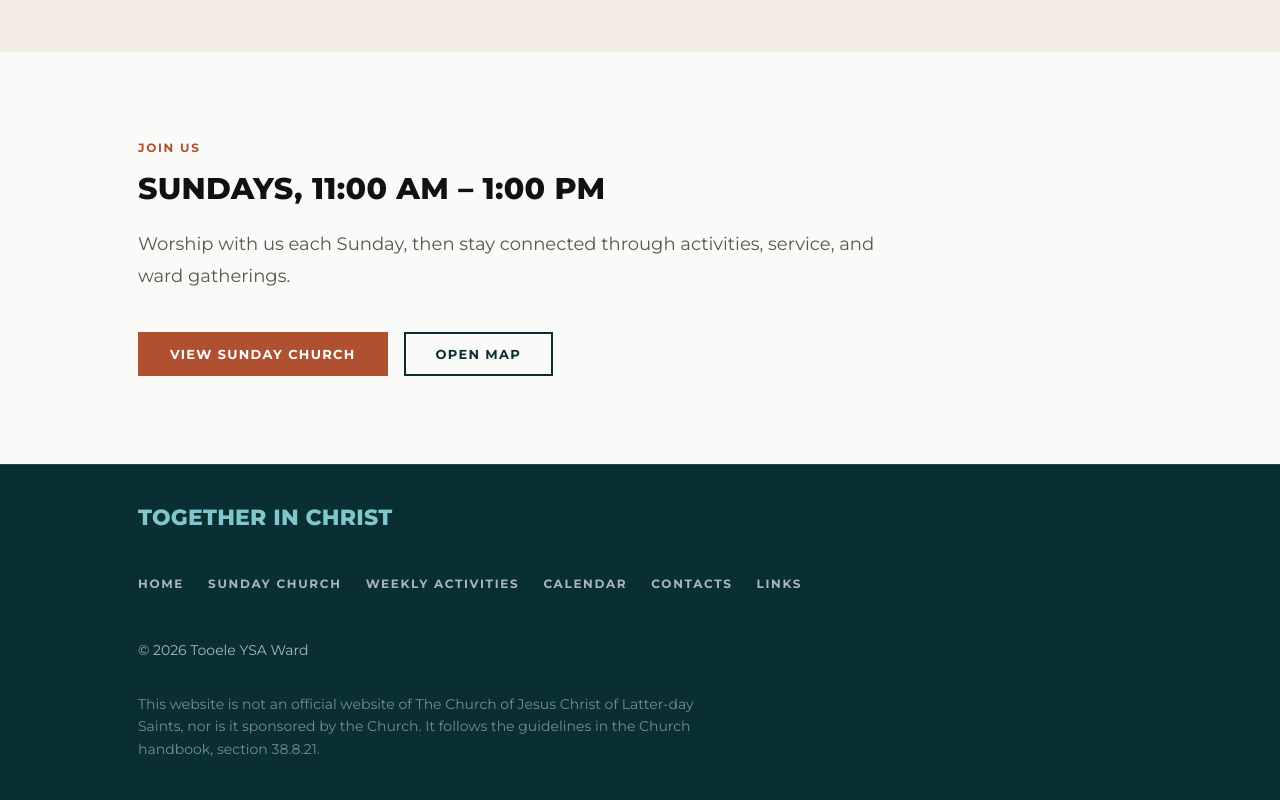
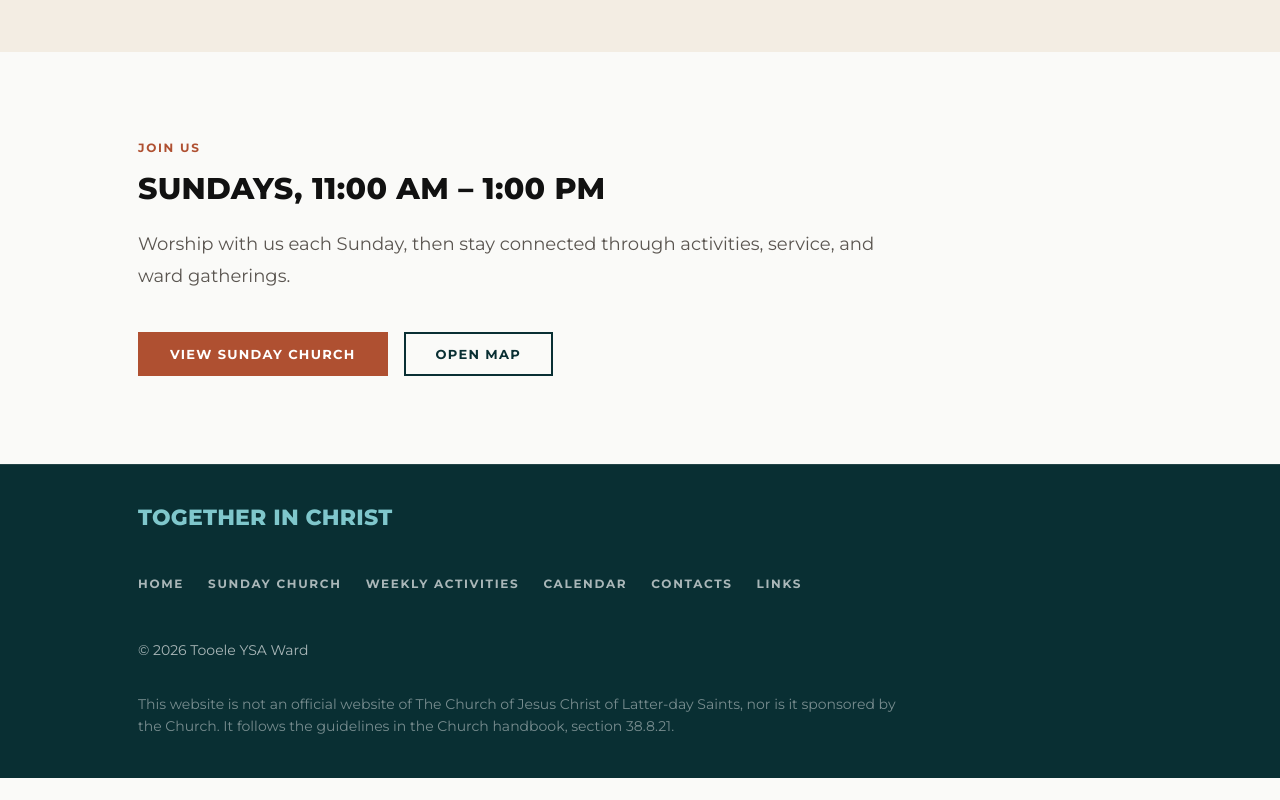
Before and after one commit to toddjudd/tooele-ysa, a Next.js app: page / in a window 1280 px wide. Shown: the part 1415-2215 px from the top of the page. After the commit the page ends 2193 px from the top, so only its background shows below. Built offline with nearby package versions, Linux system fonts and the light colour scheme; no server answers.

Commit message:
Widen footer disclaimer text

```diff
--- a/components/footer.tsx
+++ b/components/footer.tsx
@@ -21,7 +21,7 @@ export function Footer() {
           ))}
         </nav>
         <p className="text-body-sm text-white/65">© {currentYear} Tooele YSA Ward</p>
-        <p className="max-w-prose text-body-sm text-white/45">
+        <p className="max-w-3xl text-body-sm text-white/45">
           This website is not an official website of The Church of Jesus Christ
           of Latter-day Saints, nor is it sponsored by the Church. It follows the
           guidelines in the Church handbook, section 38.8.21.
```
